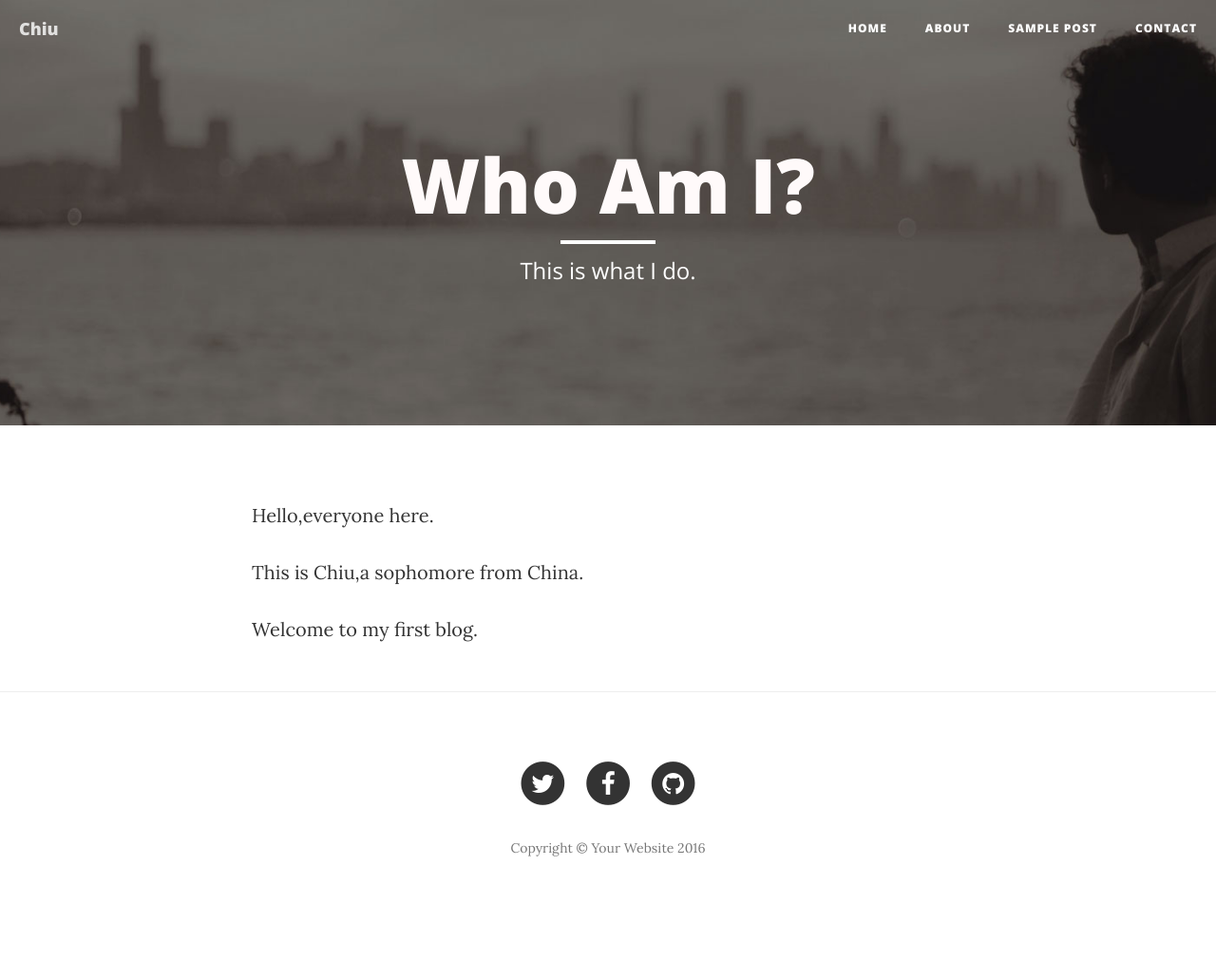
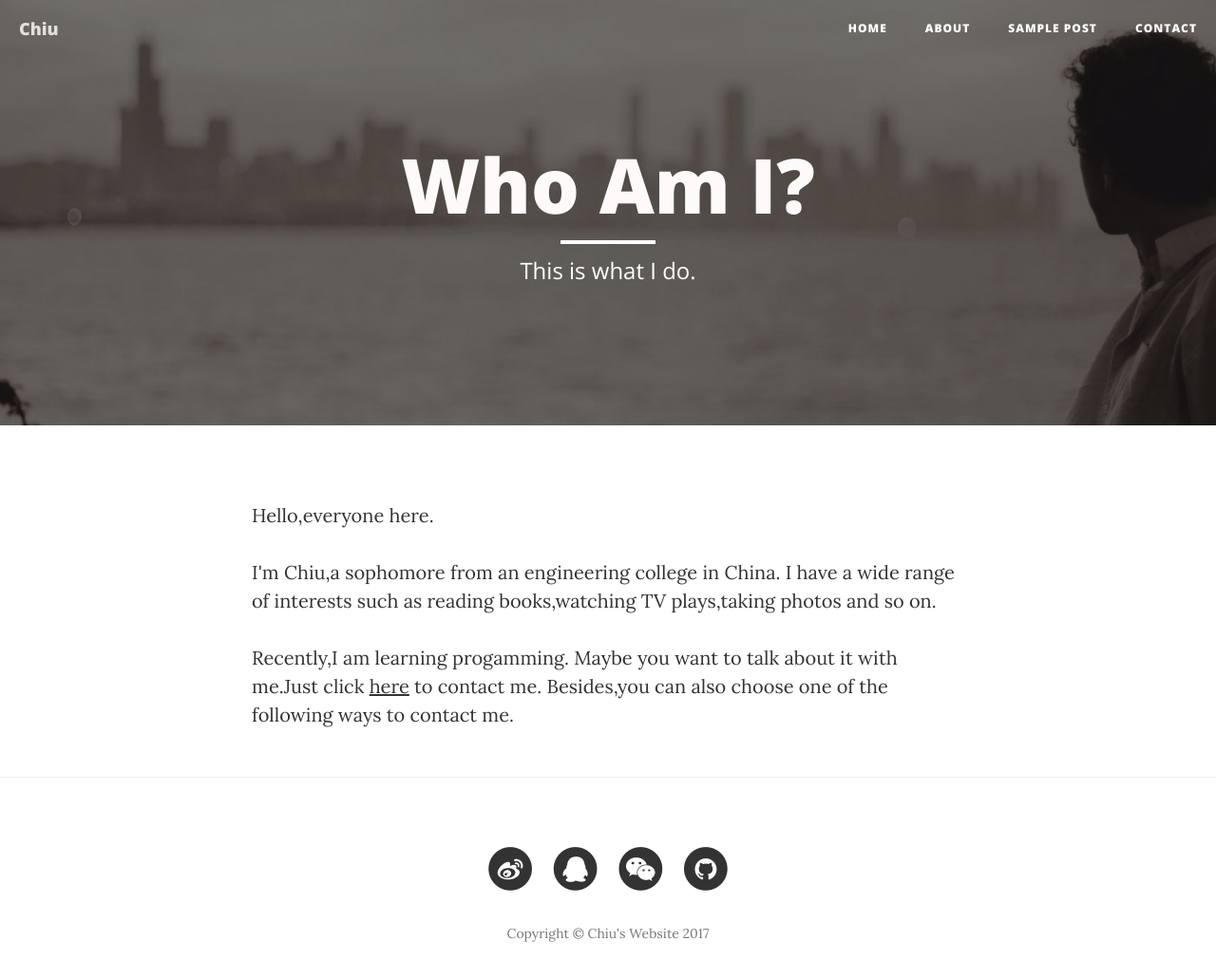
Before and after one commit to Chiuqyan/Chiu, a website: page about.html in a window 1280 px wide. Shown: the whole page at 95% size. Before the commit the page ends 969 px from the top, so only its background shows below. Drawn offline with nearby package versions, Linux system fonts and the light colour scheme.

Commit message:
change the words in about.html

```diff
--- a/about.html
+++ b/about.html
@@ -89,8 +89,12 @@
             <div class="col-lg-8 col-lg-offset-2 col-md-10 col-md-offset-1">
                 <p>Hello,everyone here.
                     </p>
-                <p>This is Chiu,a sophomore from China.</p>
-                <p>Welcome to my first blog.</p>
+                <p>I'm Chiu,a sophomore from  an engineering college in China.
+                   I have a wide range of interests such as reading books,watching TV plays,taking photos and so on.
+                </p>
+                <p>Recently,I am learning progamming.
+                    Maybe you want to talk about it with me.Just click <a href="contact.html">here</a> to contact me.
+                    Besides,you can also choose one of the following ways to contact me.</p>
             </div>
         </div>
     </div>
@@ -107,15 +111,23 @@
                             <a href="#">
                                 <span class="fa-stack fa-lg">
                                     <i class="fa fa-circle fa-stack-2x"></i>
-                                    <i class="fa fa-twitter fa-stack-1x fa-inverse"></i>
+                                    <i class="fa fa-weibo fa-stack-1x fa-inverse"></i>
                                 </span>
                             </a>
                         </li>
                         <li>
+                                <a href="#">
+                                    <span class="fa-stack fa-lg">
+                                        <i class="fa fa-circle fa-stack-2x"></i>
+                                        <i class="fa fa-qq fa-stack-1x fa-inverse"></i>
+                                    </span>
+                                </a>
+                            </li>
+                        <li>
                             <a href="#">
                                 <span class="fa-stack fa-lg">
                                     <i class="fa fa-circle fa-stack-2x"></i>
-                                    <i class="fa fa-facebook fa-stack-1x fa-inverse"></i>
+                                    <i class="fa fa-weixin fa-stack-1x fa-inverse"></i>
                                 </span>
                             </a>
                         </li>
@@ -128,7 +140,7 @@
                             </a>
                         </li>
                     </ul>
-                    <p class="copyright text-muted">Copyright &copy; Your Website 2016</p>
+                    <p class="copyright text-muted">Copyright &copy; Chiu's Website 2017</p>
                 </div>
             </div>
         </div>
```
